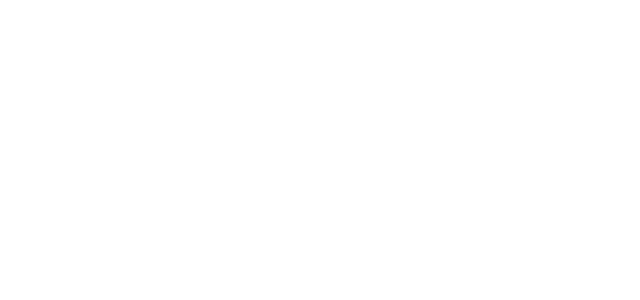
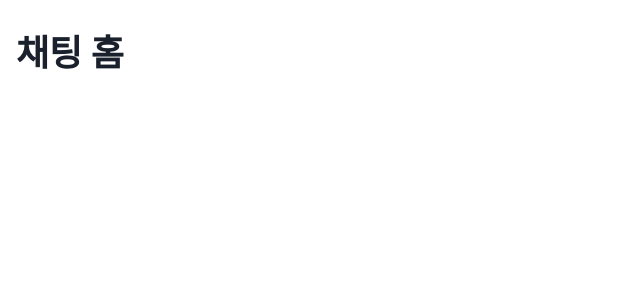
Before and after one commit to nanafromjeju/i-Messages, a React (Vite) app in the folder packages/web/: page / in a window 1280 px wide. Before the commit this address had no page. Shown: the top 300 px of the page, without its empty margins (0-640 px from the left). Built offline with nearby package versions, Linux system fonts and the light colour scheme.

Commit message:
feat: 라우팅 설정 및 기본 페이지 구현 (#3)

```diff
--- a/packages/web/src/App.tsx
+++ b/packages/web/src/App.tsx
@@ -1,11 +1,12 @@
 import { ChakraProvider } from "@chakra-ui/react";
-import { BrowserRouter as Router, Routes } from "react-router-dom";
+import { BrowserRouter as Router } from "react-router-dom";
+import AppRoutes from "./routes";
 
 function App() {
   return (
     <ChakraProvider>
       <Router>
-        <Routes />
+        <AppRoutes />
       </Router>
     </ChakraProvider>
   );
--- /dev/null
+++ b/packages/web/src/components/common/Input.tsx
@@ -0,0 +1,7 @@
+import { Input } from "@chakra-ui/react";
+
+const BaseInput = () => {
+  return <Input placeholder="Basic usage" />;
+};
+
+export default BaseInput;
--- /dev/null
+++ b/packages/web/src/constants/routes.ts
@@ -0,0 +1,5 @@
+export const ROUTES = {
+  HOME: "/",
+  CHAT_ROOM: "/chat/:roomId",
+  chatRoomPath: (roomId: string) => `/chat/${roomId}`,
+};
--- /dev/null
+++ b/packages/web/src/pages/ChatRoom.tsx
@@ -0,0 +1,14 @@
+import { Box, Container, Flex } from "@chakra-ui/react";
+
+const ChatRoom = () => {
+  return (
+    <Container maxW="container.xl" h="100vh">
+      <Flex h="full" direction="column">
+        <Box flex="1">{/* 채팅 메시지 영역 */}</Box>
+        <Box>{/* 채팅 입력 영역 */}</Box>
+      </Flex>
+    </Container>
+  );
+};
+
+export default ChatRoom;
--- /dev/null
+++ b/packages/web/src/pages/Home.tsx
@@ -0,0 +1,13 @@
+import { Box, Container, Heading } from "@chakra-ui/react";
+
+const Home = () => {
+  return (
+    <Container maxW="container.xl" py={8}>
+      <Box>
+        <Heading>채팅 홈</Heading>
+      </Box>
+    </Container>
+  );
+};
+
+export default Home;
--- a/packages/web/src/routes.tsx
+++ b/packages/web/src/routes.tsx
@@ -1 +1,16 @@
-// 라우팅
+import { Navigate, Route, Routes } from "react-router-dom";
+import { ROUTES } from "./constants/routes";
+import ChatRoom from "./pages/ChatRoom";
+import Home from "./pages/Home";
+
+const AppRoutes = () => {
+  return (
+    <Routes>
+      <Route path={ROUTES.HOME} element={<Home />} />
+      <Route path={ROUTES.CHAT_ROOM} element={<ChatRoom />} />
+      <Route path="*" element={<Navigate to="/" replace />} />
+    </Routes>
+  );
+};
+
+export default AppRoutes;
```
